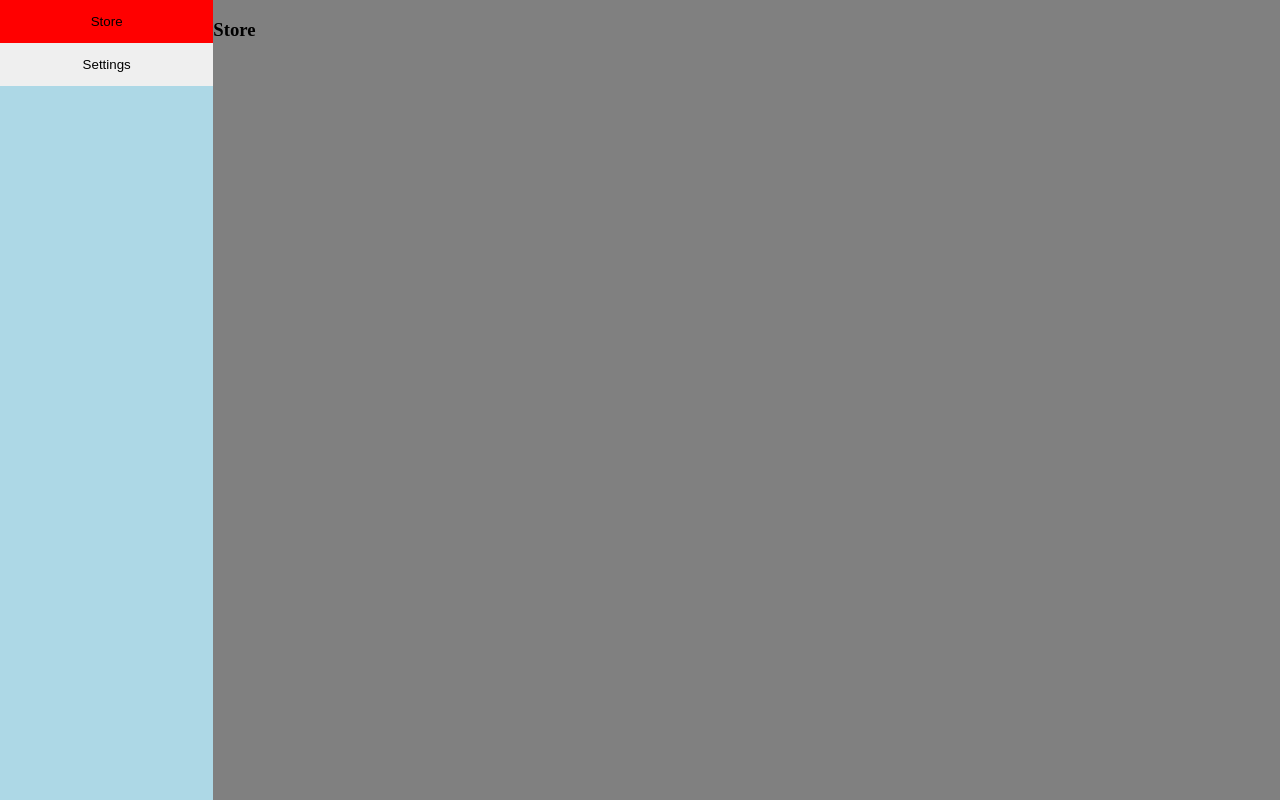
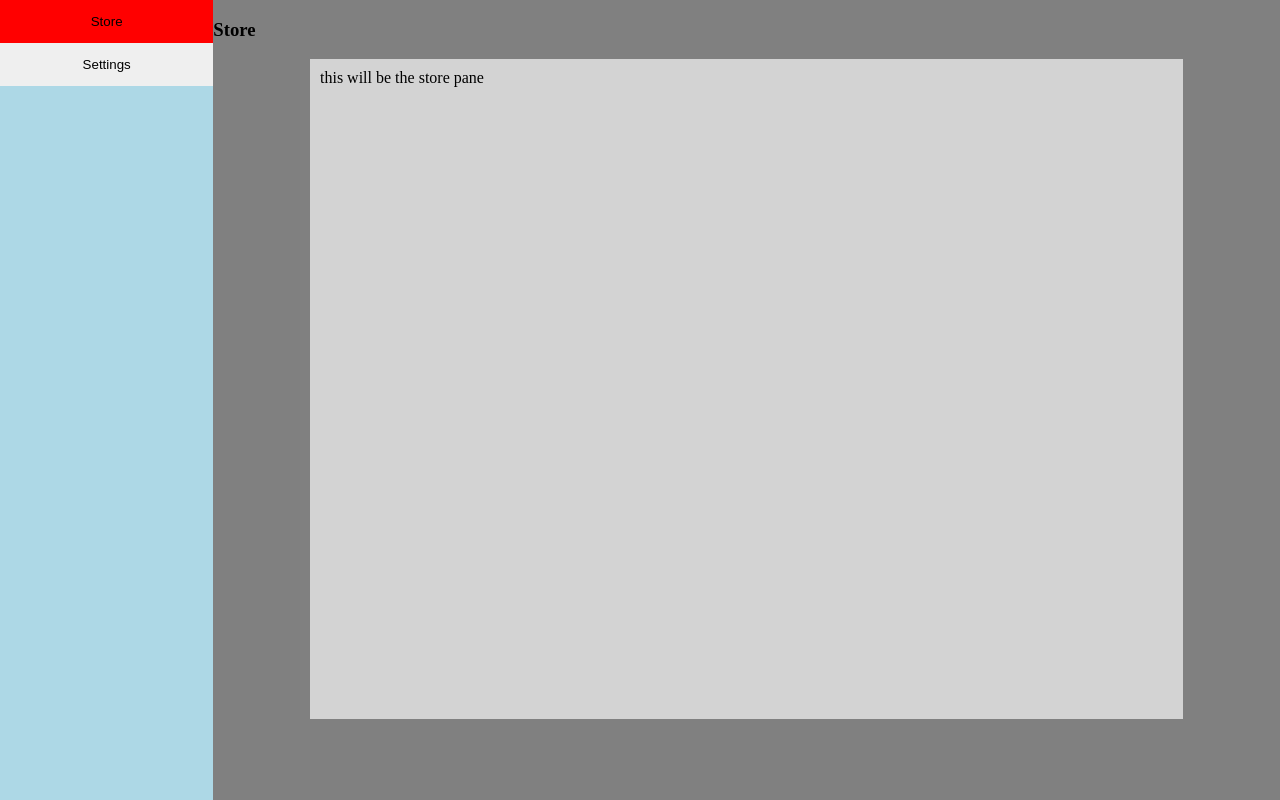
Before and after one commit to 1o3d/healthcare_proj, a Django app: page /user/ in a window 1280 px wide. Run offline with Django 5.2, Linux system fonts and the light colour scheme; some libraries are stand-ins or nearby versions.

Commit message:
adds scrolling store pane

```diff
--- a/static/user.css
+++ b/static/user.css
@@ -20,6 +20,8 @@ body, html {
 .tabcontent {
     color:black;
     display: none;
+    height: 100%;
+    flex:5;
 }
 
 .container {
@@ -30,11 +32,22 @@ body, html {
 .sidebar {
     flex: 1;
     background-color:lightblue;
+    height:100%
 }
 
 .mainpane {
-    flex: 5;
-    background-color:grey;
+    display: contents;
+    height:100%
+}
+
+.storefront {
+    background-color:lightgrey;
+    width:80%;
+    height: 80%;
+    margin: 0 auto;
+    padding: 10px;
+    position: relative;
+    overflow-y: scroll;
 }
 
 #Store {background-color: grey;}
--- a/templates/user.html
+++ b/templates/user.html
@@ -4,7 +4,7 @@
 <head>
     <meta charset="UTF-8">
     <link rel="stylesheet" type="text/css" href="{% static 'user.css' %}">
-    <title>Home</title>
+    <title>Online Pharmacy</title>
 </head>
 <body>
     <!-- learned how to do tabs from w3schools.com -->
@@ -13,14 +13,15 @@
 
     <div class="container">
         <div class="sidebar">
-            <div>
-                <button class="tab" id="default" onclick="getTab('Store', this)">Store</button>
-                <button class="tab" onclick="getTab('Settings', this)">Settings</button>
-            </div>
+            <button class="tab" id="default" onclick="getTab('Store', this)">Store</button>
+            <button class="tab" onclick="getTab('Settings', this)">Settings</button>
         </div>
         <div class="mainpane">
             <div id="Store" class="tabcontent">
                 <h3>Store</h3>
+                <div class="storefront">
+                    this will be the store pane
+                </div>
             </div>
             <div id="Settings" class="tabcontent">
                 <h3>Settings</h3>
```
